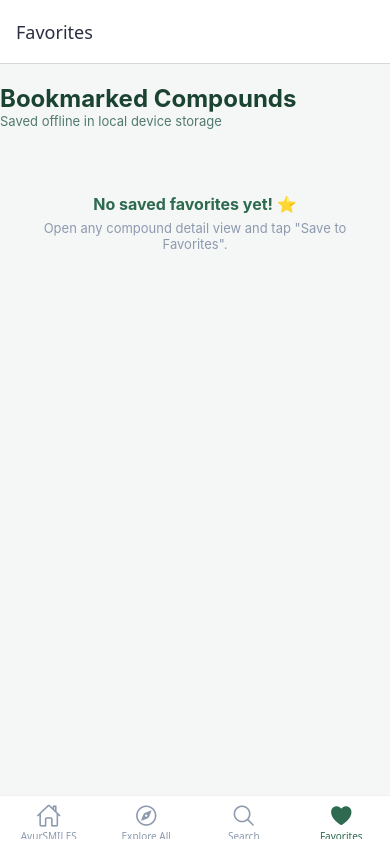
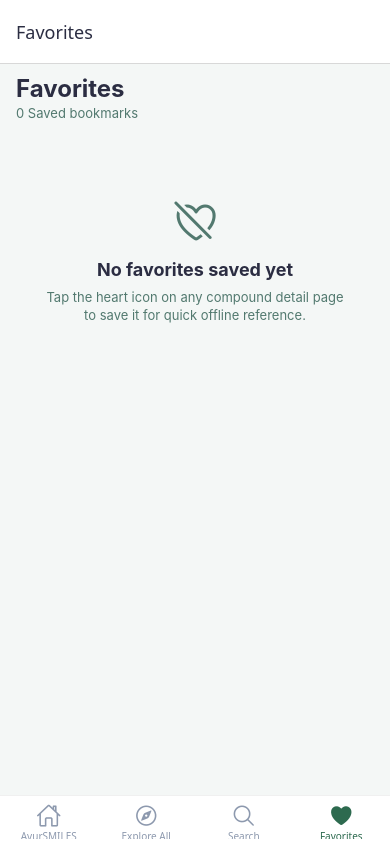
Before and after one commit to thilinitharushika/AyurSMILES, a React Native app: screen /Favorites in a window 390 px wide. Built offline with nearby package versions, Linux system fonts and the light colour scheme.

Commit message:
feat: implement FavoritesContext with AsyncStorage persistence and sync with DetailScreen header

```diff
--- a/App.js
+++ b/App.js
@@ -6,6 +6,7 @@ import { Ionicons } from '@expo/vector-icons';
 
 import { ThemeProvider, useTheme } from './context/ThemeContext';
 import { LanguageProvider, useLanguage } from './context/LanguageContext';
+import { FavoritesProvider } from './context/FavoritesContext';
 
 import HomeScreen from './screens/HomeScreen';
 import ExploreScreen from './screens/ExploreScreen';
@@ -59,6 +60,7 @@ export default function App() {
   return (
     <ThemeProvider>
       <LanguageProvider>
+        <FavoritesProvider>
           <NavigationContainer>
             <Stack.Navigator>
               <Stack.Screen
@@ -73,6 +75,7 @@ export default function App() {
               />
             </Stack.Navigator>
           </NavigationContainer>
+        </FavoritesProvider>
       </LanguageProvider>
     </ThemeProvider>
   );
--- /dev/null
+++ b/context/FavoritesContext.js
@@ -0,0 +1,48 @@
+import React, { createContext, useContext, useState, useEffect } from 'react';
+import AsyncStorage from '@react-native-async-storage/async-storage';
+
+const FavoritesContext = createContext();
+
+export const FavoritesProvider = ({ children }) => {
+  const [favoriteIds, setFavoriteIds] = useState([]);
+
+  useEffect(() => {
+    loadFavorites();
+  }, []);
+
+  const loadFavorites = async () => {
+    try {
+      const saved = await AsyncStorage.getItem('user_favorites');
+      if (saved) {
+        setFavoriteIds(JSON.parse(saved));
+      }
+    } catch (error) {
+      console.log('Error loading favorites from AsyncStorage:', error);
+    }
+  };
+
+  const toggleFavorite = async (compoundId) => {
+    try {
+      let updated;
+      if (favoriteIds.includes(compoundId)) {
+        updated = favoriteIds.filter((id) => id !== compoundId);
+      } else {
+        updated = [...favoriteIds, compoundId];
+      }
+      setFavoriteIds(updated);
+      await AsyncStorage.setItem('user_favorites', JSON.stringify(updated));
+    } catch (error) {
+      console.log('Error saving favorite to AsyncStorage:', error);
+    }
+  };
+
+  const isFavorite = (compoundId) => favoriteIds.includes(compoundId);
+
+  return (
+    <FavoritesContext.Provider value={{ favoriteIds, toggleFavorite, isFavorite }}>
+      {children}
+    </FavoritesContext.Provider>
+  );
+};
+
+export const useFavorites = () => useContext(FavoritesContext);
--- a/screens/DetailScreen.js
+++ b/screens/DetailScreen.js
@@ -1,4 +1,4 @@
-import React from 'react';
+import React, { useLayoutEffect } from 'react';
 import {
   StyleSheet,
   Text,
@@ -9,14 +9,40 @@ import {
   Platform
 } from 'react-native';
 import { SafeAreaView } from 'react-native-safe-area-context';
+import { Ionicons } from '@expo/vector-icons';
 import * as Clipboard from 'expo-clipboard';
 import { useTheme } from '../context/ThemeContext';
 import { useLanguage } from '../context/LanguageContext';
+import { useFavorites } from '../context/FavoritesContext';
 
 export default function DetailScreen({ route, navigation }) {
   const { theme } = useTheme();
   const { t } = useLanguage();
+  const { isFavorite, toggleFavorite } = useFavorites();
   const { compound } = route.params || {};
+
+  const fav = compound ? isFavorite(compound.id) : false;
+
+  // Add Interactive Heart Icon in Header Bar
+  useLayoutEffect(() => {
+    if (compound) {
+      navigation.setOptions({
+        headerRight: () => (
+          <TouchableOpacity
+            onPress={() => toggleFavorite(compound.id)}
+            style={{ marginRight: 8 }}
+            activeOpacity={0.7}
+          >
+            <Ionicons
+              name={fav ? 'heart' : 'heart-outline'}
+              size={24}
+              color={fav ? '#e63946' : theme.text}
+            />
+          </TouchableOpacity>
+        ),
+      });
+    }
+  }, [navigation, compound, fav, theme]);
 
   if (!compound) {
     return (
@@ -26,7 +52,6 @@ export default function DetailScreen({ route, navigation }) {
     );
   }
 
-  // Handle SMILES Clipboard Copy
   const handleCopySmiles = async () => {
     if (compound.smiles) {
       if (Clipboard.setStringAsync) {
@@ -50,12 +75,16 @@ export default function DetailScreen({ route, navigation }) {
             <Text style={[styles.categoryBadge, { backgroundColor: theme.badgeBg, color: theme.badgeText }]}>
               {compound.category || 'Phytochemical'}
             </Text>
-            <Text style={[
-              styles.lipinskiBadge,
-              compound.lipinskiPass ? styles.passBadge : styles.failBadge
-            ]}>
-              {compound.lipinskiPass ? (t.lipinskiPass || 'Lipinski: Pass ✅') : (t.lipinskiAlert || 'Lipinski: Alert ⚠️')}
-            </Text>
+            <TouchableOpacity
+              style={[styles.favBadgeBtn, { backgroundColor: fav ? '#ffe5ec' : theme.background, borderColor: fav ? '#ff4d6d' : theme.border }]}
+              onPress={() => toggleFavorite(compound.id)}
+              activeOpacity={0.8}
+            >
+              <Ionicons name={fav ? 'heart' : 'heart-outline'} size={14} color={fav ? '#ff4d6d' : theme.subText} />
+              <Text style={[styles.favBadgeText, { color: fav ? '#ff4d6d' : theme.subText }]}>
+                {fav ? 'Saved' : 'Bookmark'}
+              </Text>
+            </TouchableOpacity>
           </View>
 
           <Text style={[styles.title, { color: theme.primary }]}>{compound.name}</Text>
@@ -92,35 +121,30 @@ export default function DetailScreen({ route, navigation }) {
           </Text>
 
           <View style={styles.gridContainer}>
-            {/* Molecular Weight */}
             <View style={[styles.gridCard, { backgroundColor: theme.background, borderColor: theme.border }]}>
               <Text style={[styles.gridLabel, { color: theme.subText }]}>{t.molecularWeight || 'MW'}</Text>
               <Text style={[styles.gridValue, { color: theme.text }]}>{compound.molecularWeight || 'N/A'}</Text>
               <Text style={[styles.gridUnit, { color: theme.subText }]}>g/mol</Text>
             </View>
 
-            {/* LogP */}
             <View style={[styles.gridCard, { backgroundColor: theme.background, borderColor: theme.border }]}>
               <Text style={[styles.gridLabel, { color: theme.subText }]}>{t.logP || 'LogP'}</Text>
               <Text style={[styles.gridValue, { color: theme.text }]}>{compound.logP ?? 'N/A'}</Text>
               <Text style={[styles.gridUnit, { color: theme.subText }]}>lipophilicity</Text>
             </View>
 
-            {/* H-Donors */}
             <View style={[styles.gridCard, { backgroundColor: theme.background, borderColor: theme.border }]}>
               <Text style={[styles.gridLabel, { color: theme.subText }]}>{t.hDonors || 'H-Donors'}</Text>
               <Text style={[styles.gridValue, { color: theme.text }]}>{compound.hBondDonors ?? 'N/A'}</Text>
               <Text style={[styles.gridUnit, { color: theme.subText }]}>donors</Text>
             </View>
 
-            {/* H-Acceptors */}
             <View style={[styles.gridCard, { backgroundColor: theme.background, borderColor: theme.border }]}>
               <Text style={[styles.gridLabel, { color: theme.subText }]}>{t.hAcceptors || 'H-Acceptors'}</Text>
               <Text style={[styles.gridValue, { color: theme.text }]}>{compound.hBondAcceptors ?? 'N/A'}</Text>
               <Text style={[styles.gridUnit, { color: theme.subText }]}>acceptors</Text>
             </View>
 
-            {/* TPSA */}
             <View style={[styles.gridCardWide, { backgroundColor: theme.background, borderColor: theme.border }]}>
               <View>
                 <Text style={[styles.gridLabel, { color: theme.subText }]}>{t.tpsa || 'TPSA (Polar Surface Area)'}</Text>
@@ -169,9 +193,8 @@ const styles = StyleSheet.create({
   heroCard: { padding: 18, borderRadius: 16, borderWidth: 1, marginBottom: 16, elevation: 2 },
   badgeRow: { flexDirection: 'row', justifyContent: 'space-between', alignItems: 'center', marginBottom: 10 },
   categoryBadge: { fontSize: 11, fontWeight: 'bold', paddingHorizontal: 10, paddingVertical: 4, borderRadius: 8, overflow: 'hidden' },
-  lipinskiBadge: { fontSize: 11, fontWeight: 'bold', paddingHorizontal: 10, paddingVertical: 4, borderRadius: 8, overflow: 'hidden' },
-  passBadge: { backgroundColor: '#d8f3dc', color: '#1b4332' },
-  failBadge: { backgroundColor: '#ffccd5', color: '#c9184a' },
+  favBadgeBtn: { flexDirection: 'row', alignItems: 'center', gap: 4, paddingHorizontal: 10, paddingVertical: 4, borderRadius: 8, borderWidth: 1 },
+  favBadgeText: { fontSize: 11, fontWeight: 'bold' },
   title: { fontSize: 26, fontWeight: 'bold', marginBottom: 4 },
   plantSource: { fontSize: 14, fontWeight: '600' },
   sectionCard: { padding: 16, borderRadius: 16, borderWidth: 1, marginBottom: 16, elevation: 2 },
--- a/screens/FavoritesScreen.js
+++ b/screens/FavoritesScreen.js
@@ -1,65 +1,80 @@
-import React, { useState, useCallback } from 'react';
+import React from 'react';
 import {
   StyleSheet,
   Text,
   View,
   FlatList,
-  TouchableOpacity,
-  SafeAreaView
+  TouchableOpacity
 } from 'react-native';
-import { useFocusEffect } from '@react-navigation/native';
-import AsyncStorage from '@react-native-async-storage/async-storage';
+import { SafeAreaView } from 'react-native-safe-area-context';
+import { Ionicons } from '@expo/vector-icons';
+import { useTheme } from '../context/ThemeContext';
+import { useLanguage } from '../context/LanguageContext';
+import { useFavorites } from '../context/FavoritesContext';
+import compoundsData from '../data/compounds.json';
 
 export default function FavoritesScreen({ navigation }) {
-  const [favorites, setFavorites] = useState([]);
+  const { theme } = useTheme();
+  const { t } = useLanguage();
+  const { favoriteIds, toggleFavorite } = useFavorites();
 
-  // Refreshes saved favorites list whenever user navigates back to this screen
-  useFocusEffect(
-    useCallback(() => {
-      loadFavorites();
-    }, [])
-  );
-
-  const loadFavorites = async () => {
-    try {
-      const storedFavorites = await AsyncStorage.getItem('@favorite_compounds');
-      if (storedFavorites !== null) {
-        setFavorites(JSON.parse(storedFavorites));
-      } else {
-        setFavorites([]);
-      }
-    } catch (e) {
-      console.error('Error loading favorites:', e);
-    }
-  };
+  const savedCompounds = compoundsData.filter((c) => favoriteIds.includes(c.id));
 
   const renderItem = ({ item }) => (
     <TouchableOpacity
-      style={styles.card}
+      style={[styles.card, { backgroundColor: theme.card, borderColor: theme.border }]}
       onPress={() => navigation.navigate('Detail', { compound: item })}
     >
       <View style={styles.cardHeader}>
-        <Text style={styles.compoundName}>{item.name}</Text>
-        <Text style={styles.categoryBadge}>{item.category}</Text>
+        <Text style={[styles.compoundName, { color: theme.primary }]}>{item.name}</Text>
+        <TouchableOpacity
+          onPress={() => toggleFavorite(item.id)}
+          hitSlop={{ top: 10, bottom: 10, left: 10, right: 10 }}
+        >
+          <Ionicons name="heart" size={20} color="#e63946" />
+        </TouchableOpacity>
       </View>
-      <Text style={styles.plantSource}>🌿 {item.plantSource}</Text>
+
+      <Text style={[styles.plantSource, { color: theme.subText }]} numberOfLines={1}>🌿 {item.plantSource}</Text>
+
+      <Text style={[styles.useText, { color: theme.text }]} numberOfLines={2}>
+        {item.traditionalUse}
+      </Text>
+
+      <View style={[styles.footerRow, { borderTopColor: theme.border }]}>
+        <Text style={[
+          styles.lipinskiTag,
+          item.lipinskiPass ? styles.passTag : styles.failTag
+        ]}>
+          {item.lipinskiPass ? t.lipinskiPass : t.lipinskiAlert}
+        </Text>
+        <Text style={[styles.mwText, { color: theme.subText }]}>MW: {item.molecularWeight}</Text>
+      </View>
     </TouchableOpacity>
   );
 
   return (
-    <SafeAreaView style={styles.container}>
-      <Text style={styles.headerTitle}>Bookmarked Compounds</Text>
-      <Text style={styles.headerSubtitle}>Saved offline in local device storage</Text>
+    <SafeAreaView style={[styles.container, { backgroundColor: theme.background }]}>
+      <View style={styles.headerContainer}>
+        <Text style={[styles.headerTitle, { color: theme.text }]}>{t.favorites}</Text>
+        <Text style={[styles.headerSubtitle, { color: theme.subText }]}>
+          {savedCompounds.length} {t.savedBookmarks || 'Saved bookmarks'}
+        </Text>
+      </View>
 
       <FlatList
-        data={favorites}
+        data={savedCompounds}
         renderItem={renderItem}
         keyExtractor={(item) => item.id}
         contentContainerStyle={styles.listContainer}
+        showsVerticalScrollIndicator={false}
         ListEmptyComponent={
           <View style={styles.emptyContainer}>
-            <Text style={styles.emptyText}>No saved favorites yet! ⭐</Text>
-            <Text style={styles.emptySubtext}>Open any compound detail view and tap "Save to Favorites".</Text>
+            <Ionicons name="heart-dislike-outline" size={48} color={theme.subText} style={{ marginBottom: 12 }} />
+            <Text style={[styles.emptyTitle, { color: theme.text }]}>No favorites saved yet</Text>
+            <Text style={[styles.emptySubtext, { color: theme.subText }]}>
+              Tap the heart icon on any compound detail page to save it for quick offline reference.
+            </Text>
           </View>
         }
       />
@@ -68,16 +83,92 @@ export default function FavoritesScreen({ navigation }) {
 }
 
 const styles = StyleSheet.create({
-  container: { flex: 1, backgroundColor: '#f4f7f6', paddingHorizontal: 16, paddingTop: 20 },
-  headerTitle: { fontSize: 24, fontWeight: 'bold', color: '#1b4332' },
-  headerSubtitle: { fontSize: 13, color: '#52796f', marginBottom: 15 },
-  listContainer: { paddingBottom: 20 },
-  card: { backgroundColor: '#fff', padding: 16, borderRadius: 12, marginBottom: 12, shadowColor: '#000', shadowOffset: { width: 0, height: 1 }, shadowOpacity: 0.1, shadowRadius: 2, elevation: 2 },
-  cardHeader: { flexDirection: 'row', justifyContent: 'space-between', alignItems: 'center', marginBottom: 6 },
-  compoundName: { fontSize: 18, fontWeight: 'bold', color: '#2d6a4f' },
-  categoryBadge: { backgroundColor: '#e2f0d9', color: '#385723', fontSize: 10, paddingHorizontal: 8, paddingVertical: 4, borderRadius: 6, overflow: 'hidden', fontWeight: 'bold' },
-  plantSource: { fontSize: 13, color: '#495057' },
-  emptyContainer: { alignItems: 'center', marginTop: 50, paddingHorizontal: 20 },
-  emptyText: { fontSize: 16, fontWeight: 'bold', color: '#2d6a4f', marginBottom: 6 },
-  emptySubtext: { fontSize: 13, color: '#8d99ae', textAlign: 'center' }
+  container: {
+    flex: 1,
+    paddingHorizontal: 16,
+    paddingTop: 10
+  },
+  headerContainer: {
+    marginBottom: 14
+  },
+  headerTitle: {
+    fontSize: 24,
+    fontWeight: 'bold'
+  },
+  headerSubtitle: {
+    fontSize: 13,
+    marginTop: 2
+  },
+  listContainer: {
+    paddingBottom: 20
+  },
+  card: {
+    padding: 16,
+    borderRadius: 14,
+    marginBottom: 12,
+    borderWidth: 1,
+    elevation: 2
+  },
+  cardHeader: {
+    flexDirection: 'row',
+    justifyContent: 'space-between',
+    alignItems: 'center',
+    marginBottom: 6
+  },
+  compoundName: {
+    fontSize: 18,
+    fontWeight: 'bold'
+  },
+  plantSource: {
+    fontSize: 13,
+    fontWeight: '600',
+    marginBottom: 8
+  },
+  useText: {
+    fontSize: 13,
+    marginBottom: 12,
+    lineHeight: 18
+  },
+  footerRow: {
+    flexDirection: 'row',
+    justifyContent: 'space-between',
+    alignItems: 'center',
+    borderTopWidth: 1,
+    paddingTop: 10
+  },
+  lipinskiTag: {
+    fontSize: 11,
+    fontWeight: 'bold',
+    paddingHorizontal: 8,
+    paddingVertical: 3,
+    borderRadius: 6,
+    overflow: 'hidden'
+  },
+  passTag: {
+    backgroundColor: '#d8f3dc',
+    color: '#1b4332'
+  },
+  failTag: {
+    backgroundColor: '#ffccd5',
+    color: '#c9184a'
+  },
+  mwText: {
+    fontSize: 12,
+    fontWeight: '500'
+  },
+  emptyContainer: {
+    alignItems: 'center',
+    marginTop: 60,
+    paddingHorizontal: 24
+  },
+  emptyTitle: {
+    fontSize: 18,
+    fontWeight: 'bold',
+    marginBottom: 8
+  },
+  emptySubtext: {
+    fontSize: 13,
+    textAlign: 'center',
+    lineHeight: 18
+  }
 });
```
Lines whose indentation alone changed are shown as unchanged.
